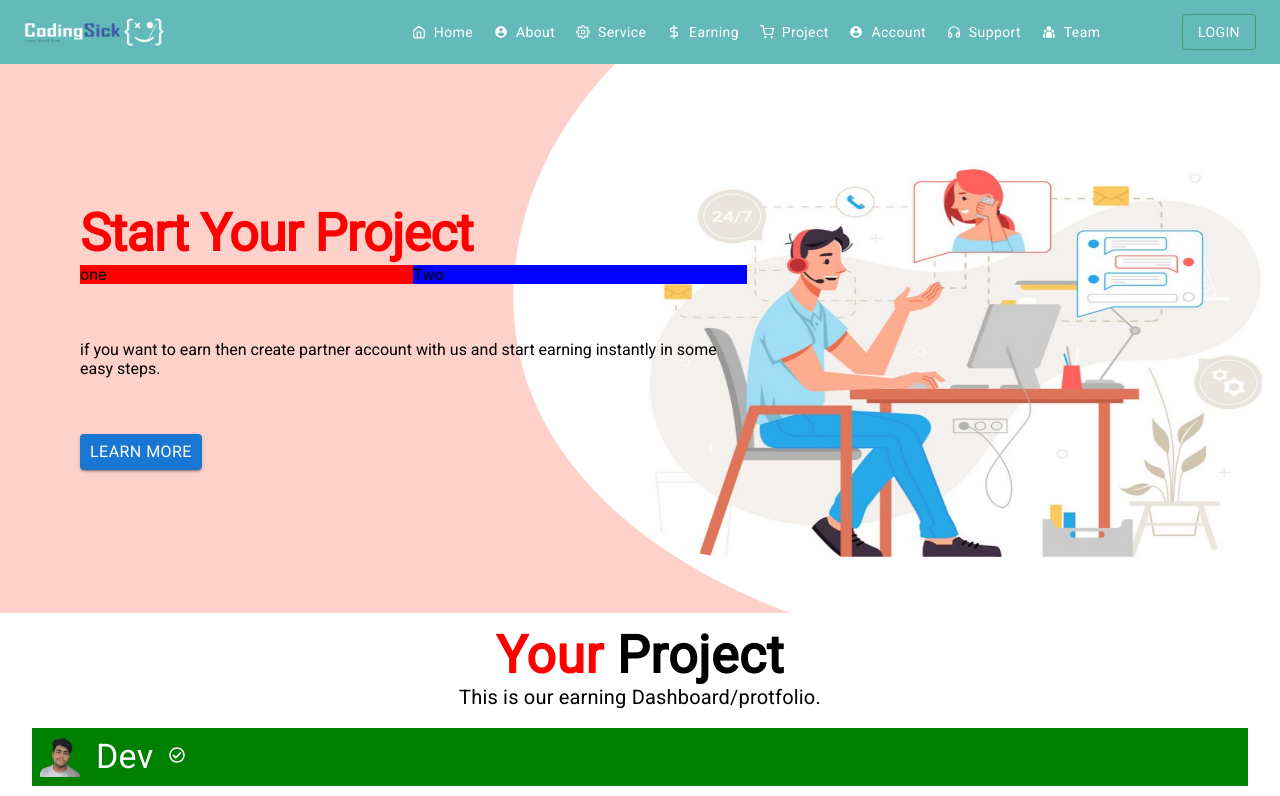
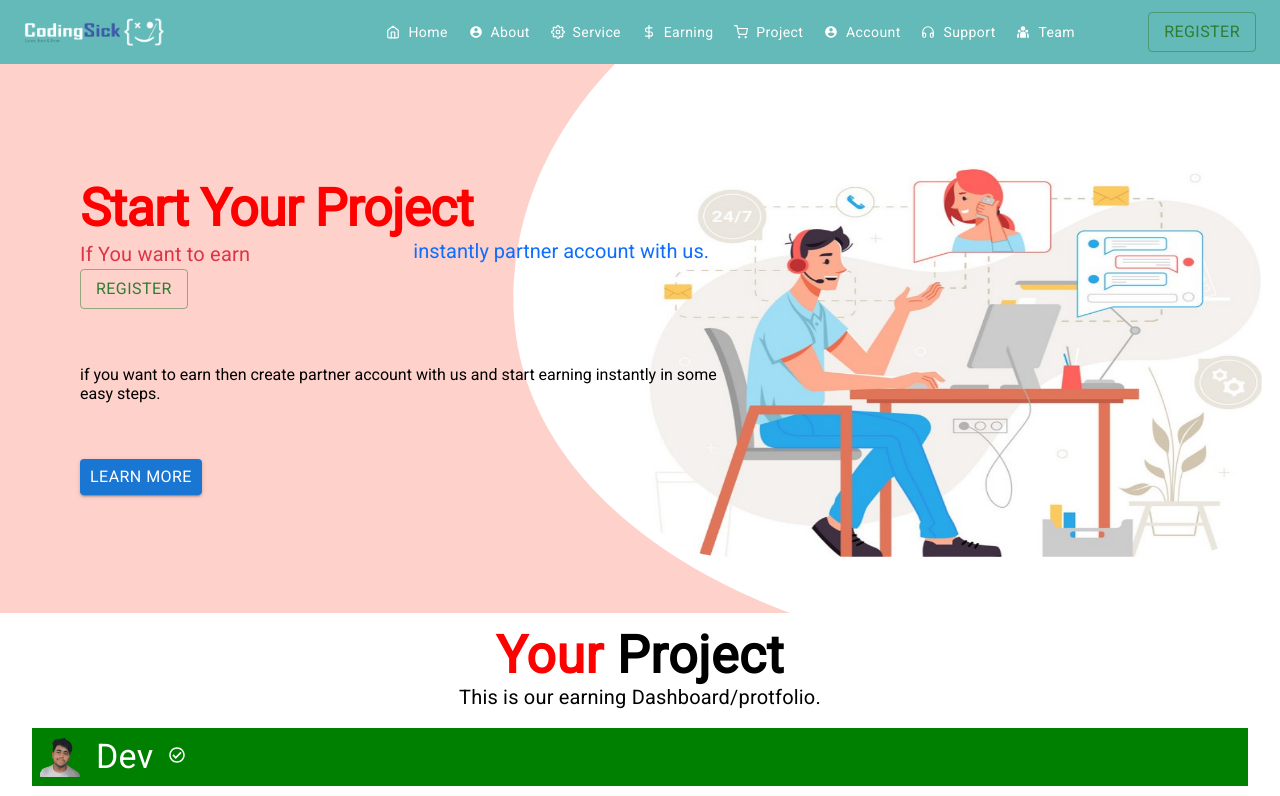
Before and after one commit to sunil7117/demo, a React (Create React App) app: page /project in a window 1280 px wide. Shown: the top 796 px of the page. Built offline with nearby package versions, Linux system fonts and the light colour scheme.

Commit message:
update again with register button active instead of create

```diff
--- a/src/component/loginSinginComponent/SigninSignup.js
+++ b/src/component/loginSinginComponent/SigninSignup.js
@@ -30,9 +30,9 @@ const SigninSignup = () => {
         variant="outlined"
         color="success"
         onClick={handleClickOpen}
-        sx={{ color: "white" }}
+        sx={{ fontSize: { xs: 10, sm: 12, md: 16 } }}
       >
-        Login
+        Register
       </Button>
       <Dialog
         open={open}
--- a/src/component/page/Earning.js
+++ b/src/component/page/Earning.js
@@ -1,10 +1,11 @@
-import { Typography, Grid, Avatar, Box, Button } from "@mui/material";
+import { Typography, Grid, Avatar, Box } from "@mui/material";
 
 import { FaRegCheckCircle } from "react-icons/fa";
 import dev from "../../images/dev.png";
 import ShowcaseOne from "./mainComponent/ShowcaseOne";
 import About1 from "../../images/about1.png";
 import payment from "../../images/payment.jpg";
+import SigninSignup from "../loginSinginComponent/SigninSignup";
 const Earning = () => {
   const showcase1 = {
     pic: About1,
@@ -44,14 +45,7 @@ const Earning = () => {
             >
               If You want to earn
             </Typography>
-            <Button
-              color="primary"
-              variant="contained"
-              size="small"
-              sx={{ fontSize: { xs: 9, sm: 12, md: 16 } }}
-            >
-              Create
-            </Button>
+            <SigninSignup />
           </Grid>
           <Grid
             item
--- a/src/component/page/Project.js
+++ b/src/component/page/Project.js
@@ -4,6 +4,7 @@ import About1 from "../../images/about1.png";
 import andr from "../../images/and1.png";
 import { FaRegCheckCircle } from "react-icons/fa";
 import dev from "../../images/dev.png";
+import SigninSignup from "../loginSinginComponent/SigninSignup";
 const Project = () => {
   const showcase1 = {
     pic: About1,
@@ -48,12 +49,22 @@ const Project = () => {
   return (
     <>
       <ShowcaseOne value={showcase1}>
-        <Grid container>
-          <Grid item xs={6} sx={{ backgroundColor: "red" }}>
-            one
+        <Grid container sx={{ border: "2x solid black" }}>
+          <Grid item xs={12} md={6}>
+            <Typography
+              sx={{ fontSize: { xs: 14, sm: 16, md: 20 }, color: "#DC3545" }}
+            >
+              If You want to earn
+            </Typography>
+            <SigninSignup />
           </Grid>
-          <Grid item xs={6} sx={{ backgroundColor: "blue" }}>
-            Two
+          <Grid
+            item
+            xs={12}
+            md={6}
+            sx={{ fontSize: { xs: 14, sm: 16, md: 20 }, color: "#0D6EFD" }}
+          >
+            instantly partner account with us.
           </Grid>
         </Grid>
       </ShowcaseOne>
```
